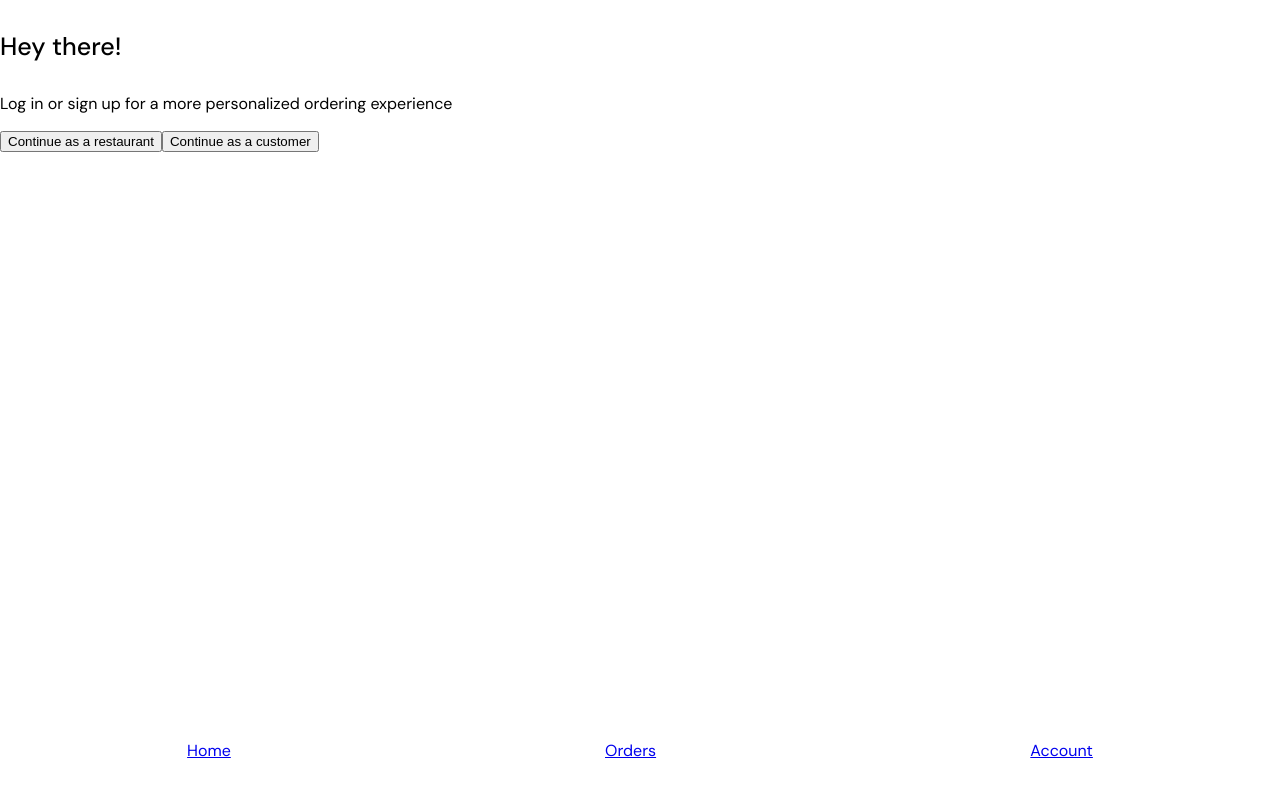
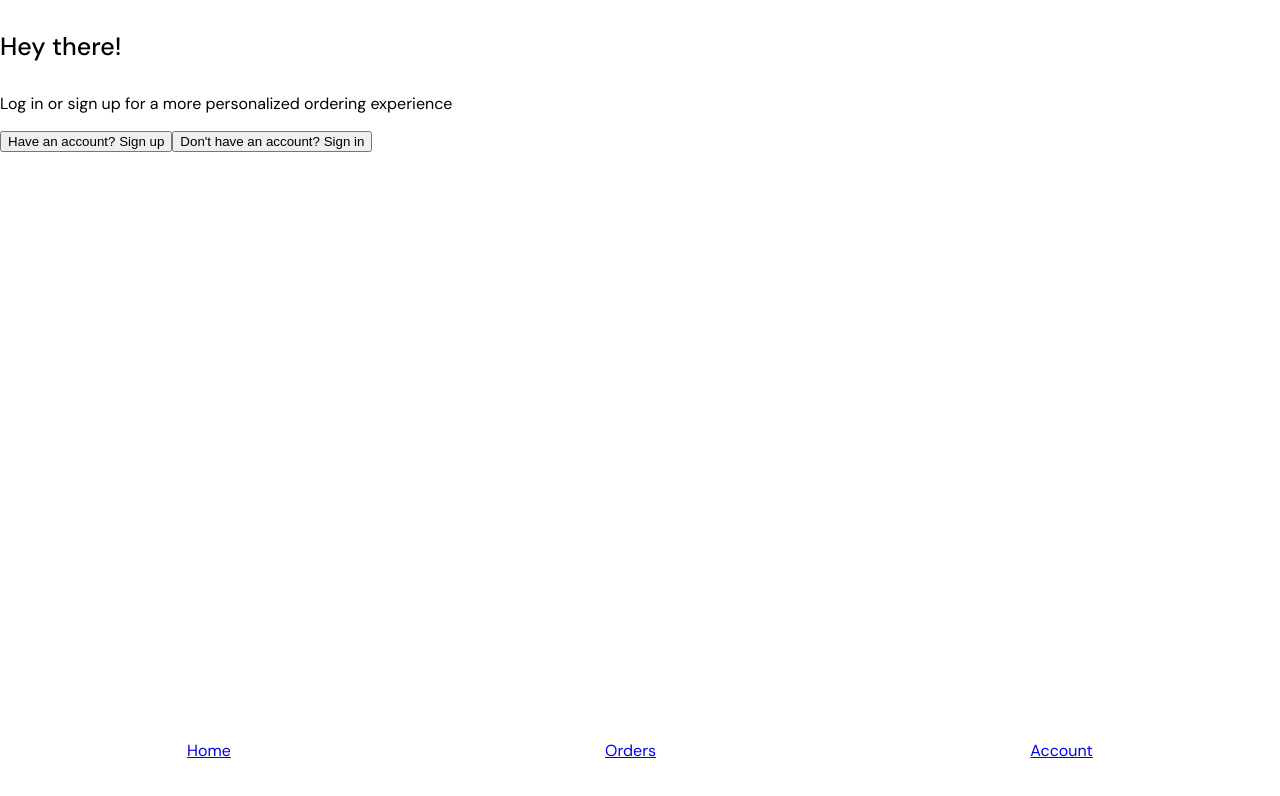
Before and after one commit to hussainmohd03/Talabat-Surplus-FrontEnd, a React (Vite) app: page /welcome in a window 1280 px wide. Shown: the top 796 px of the page. Built offline with nearby package versions, Linux system fonts and the light colour scheme; no server answers.

Commit message:
finally done with auth

```diff
--- a/src/App.jsx
+++ b/src/App.jsx
@@ -12,8 +12,12 @@ import { useContext, useEffect } from 'react'
 import { useNavigate } from 'react-router-dom'
 import Account from './pages/Account'
 import RegisterForm from './pages/RegisterForm'
+import { useState } from 'react'
 
 const App = () => {
+  const [role, setRole] = useState(null)
+  const [choice, setChoice] = useState(null)
+
   const navigate = useNavigate()
   const { setUser, user } = useContext(UserContext)
   const checkToken = async () => {
@@ -34,11 +38,21 @@ const App = () => {
         <Routes>
           <Route path="/" element={<Home />} />
           <Route path="/foods" element={<CuisineFoods />} />
-          <Route path="/welcome" element={<Register />} />
-          <Route path="/auth/login" element={<LoginForm />} />
+          <Route
+            path="/welcome"
+            element={
+              <Register
+                choice={choice}
+                setChoice={setChoice}
+                role={role}
+                setRole={setRole}
+              />
+            }
+          />
+          <Route path="/auth/login" element={<LoginForm  role={role}/>} />
           <Route path="/foods/:id" element={<FoodCard />} />
           <Route path="/account" element={<Account />} />
-          <Route path="/auth/register" element={<RegisterForm />} />
+          <Route path="/auth/register" element={<RegisterForm role={role} />} />
         </Routes>
       </main>
       <NavBar />
--- a/src/pages/LoginForm.jsx
+++ b/src/pages/LoginForm.jsx
@@ -6,7 +6,6 @@ import { Link } from 'react-router-dom'
 
 const LoginForm = ({ role }) => {
   const initialState = { email: '', password: '' }
-
   const [loginValues, setLoginValues] = useState(initialState)
   const { setUser } = useContext(UserContext)
   const navigate = useNavigate()
@@ -43,7 +42,6 @@ const LoginForm = ({ role }) => {
         />
         <button type="submit">Log in</button>
         <br />
-        <Link to={'/auth/register'}>Create an account</Link>
       </form>
     </>
   )
--- a/src/pages/RegisterForm.jsx
+++ b/src/pages/RegisterForm.jsx
@@ -7,10 +7,11 @@ const RegisterForm = ({ role }) => {
   const navigate = useNavigate()
 
   const custInitialState = {
-    firstName: '',
-    lastName: '',
+    first_name: '',
+    last_name: '',
     email: '',
-    assword: ''
+    password: '',
+    address: ''
   }
 
   const resInitialState = {
@@ -32,12 +33,12 @@ const RegisterForm = ({ role }) => {
   const handleSubmit = async (e) => {
     if (role === 'customer') {
       e.preventDefault()
-      await RegisterUser(customerValues)
+      await RegisterUser(customerValues, role)
       setCustomerValues(custInitialState)
       navigate('/auth/login')
     } else {
       e.preventDefault()
-      await RegisterUser(resValues)
+      await RegisterUser(resValues, role)
       setResValues(resInitialState)
       navigate('/auth/login')
     }
@@ -49,41 +50,49 @@ const RegisterForm = ({ role }) => {
 
       {role === 'customer' ? (
         <form onSubmit={handleSubmit}>
-          <label htmlFor="firstName">First Name</label>
+          <label htmlFor="first_name">First Name</label>
           <input
             type="text"
-            name="firstName"
+            name="first_name"
             placeholder="First Name"
             onChange={handleChange}
-            value={customerValues.firstName}
+            value={customerValues.first_name}
             required
           />
-          <label htmlFor="lastName">Last Name</label>
+          <label htmlFor="last_name">Last Name</label>
           <input
             type="text"
-            name="lastName"
+            name="last_name"
             placeholder="Last Name"
             onChange={handleChange}
-            value={customerValues.lastName}
+            value={customerValues.last_name}
             required
           />
-          <label htmlFor="eMail">Email</label>
+          <label htmlFor="email">Email</label>
           <input
             type="email"
             name="email"
             placeholder="Email"
             onChange={handleChange}
-            value={customerValues.eMail}
+            value={customerValues.email}
             required
           />
-          <label htmlFor="passWord">Password</label>
+          <label htmlFor="password">Password</label>
           <input
             type="password"
             name="password"
             placeholder="Password"
             onChange={handleChange}
-            value={customerValues.passWord}
+            value={customerValues.password}
             required
+          />
+          <label htmlFor="address">Address</label>
+          <input
+            type="text"
+            name="address"
+            placeholder="street 123"
+            onChange={handleChange}
+            value={customerValues.address}
           />
           <br />
           <p>
--- a/src/pages/Welcome.jsx
+++ b/src/pages/Welcome.jsx
@@ -1,25 +1,39 @@
 import { useState } from 'react'
 import RegisterForm from './RegisterForm'
 import LoginForm from './LoginForm'
+import { Link } from 'react-router-dom'
 
-const Register = () => {
-  const [role, setRole] = useState(null)
-
+const Register = ({ role, choice, setRole, setChoice }) => {
   return (
     <div>
-      {!role ? (
+      <h1>Hey there!</h1>
+      <p>Log in or sign up for a more personalized ordering experience </p>
+      {!choice ? (
         <>
-          <h1>Hey there!</h1>
-          <p>Log in or sign up for a more personalized ordering experience </p>
-          <button onClick={() => setRole('restaurant')}>
-            Continue as a restaurant
+          <button onClick={() => setChoice('register')}>
+            {choice && console.log(choice)}
+            Have an account? Sign up
           </button>
-          <button onClick={() => setRole('customer')}>
-            Continue as a customer
+
+          <button onClick={() => setChoice('login')}>
+            {choice && console.log(choice)}
+            Don't have an account? Sign in
           </button>
         </>
       ) : (
-        <LoginForm role={role} />
+        <div>
+          <Link to={`/auth/${choice}`}>
+            <button onClick={() => setRole('restaurant')}>
+              Continue as a restaurant
+            </button>
+          </Link>
+
+          <Link to={`/auth/${choice}`}>
+            <button onClick={() => setRole('customer')}>
+              Continue as a customer
+            </button>
+          </Link>
+        </div>
       )}
     </div>
   )
```
